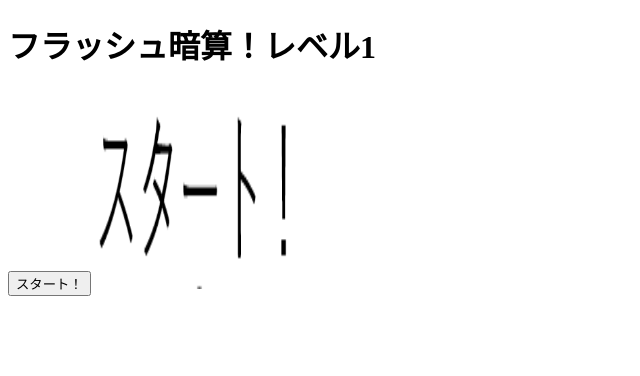
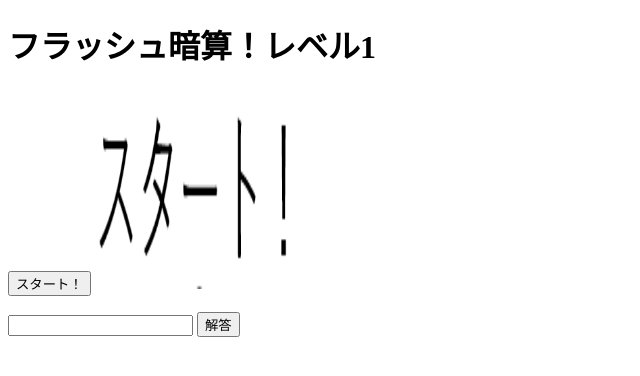
Before and after one commit to hondayama/web2024-2, a plain HTML site: page index.html in a window 1280 px wide. Shown: the whole page, without its empty margins (0-640 px from the left). Drawn offline with Linux system fonts and the light colour scheme.

Commit message:
Update index.html

```diff
--- a/index.html
+++ b/index.html
@@ -15,6 +15,7 @@
   <input type="button" value="スタート！" onclick="hyoji11();">
   <img src='./image/ｓ.png' id="logo" alt="Josai Logo" class="imagechange">
  </form>
-
+<p><input type="text" id="answer">
+   <input type="button" value="解答" onclick="nazo();"></p>
        </body>
      </html>
```
